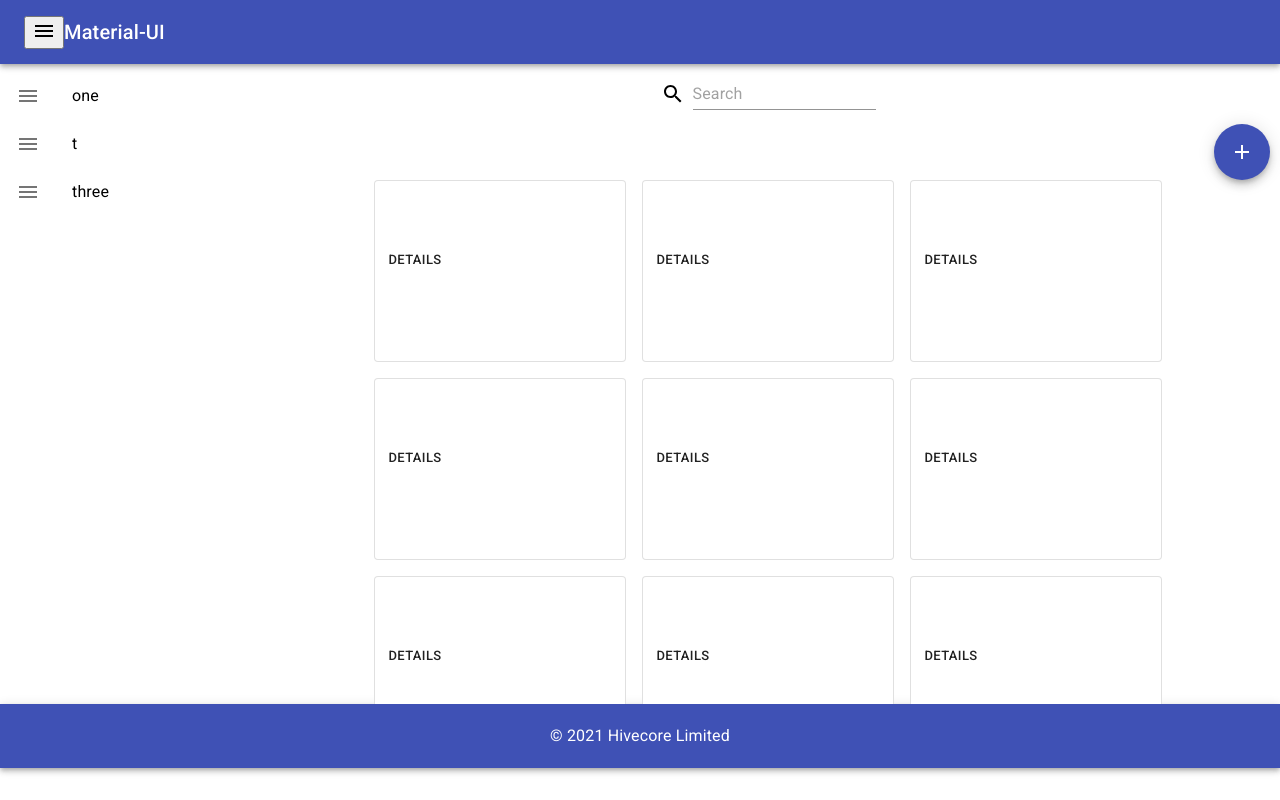
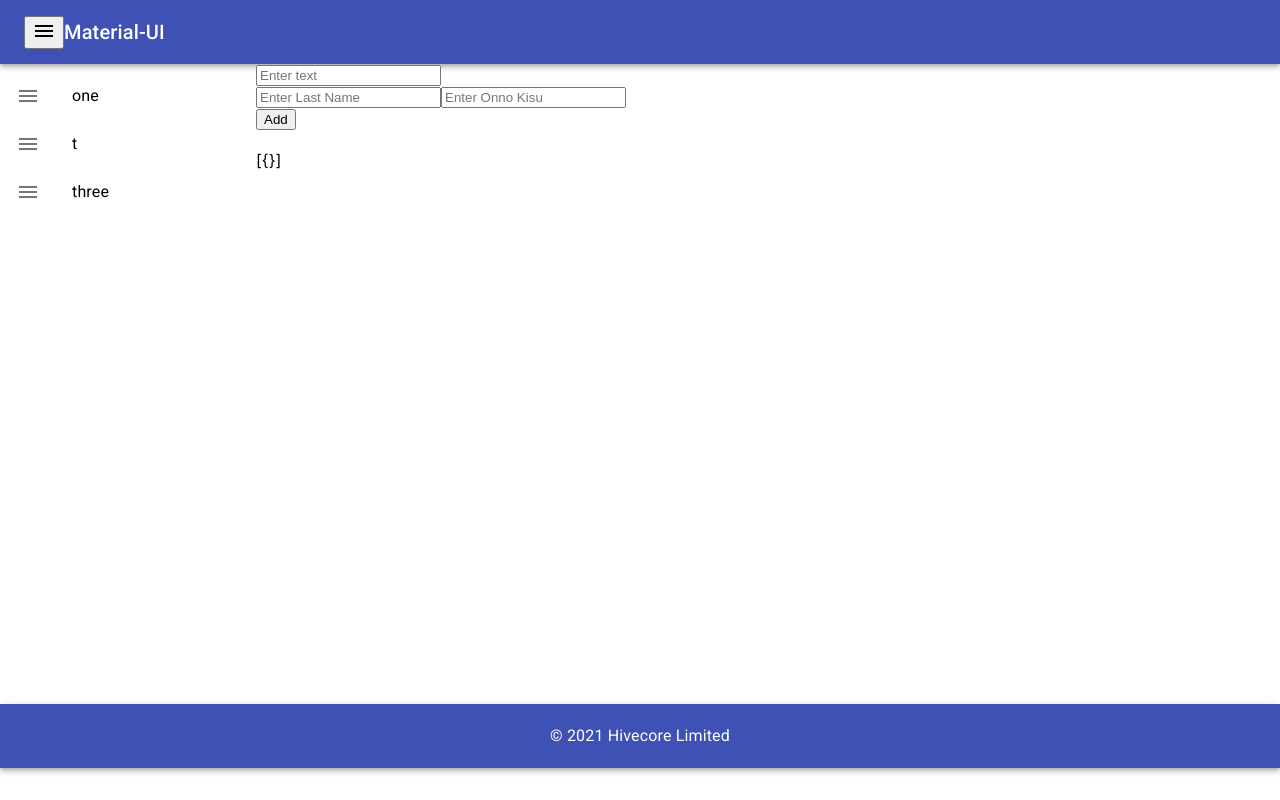
Before and after one commit to hivecoreltd/materialUReact, a React (Create React App) app: page /#/addrem/1 in a window 1280 px wide. Built offline with nearby package versions, Linux system fonts and the light colour scheme; no server answers.

Commit message:
dynamic form

```diff
--- a/src/App.js
+++ b/src/App.js
@@ -11,11 +11,16 @@ import Fab from '@material-ui/core/Fab';
 import AddIcon from '@material-ui/icons/Add';
 import {Navbar} from "../src/Context/NavbarProvider"
 import React from "react"
+// import AddItem from "./Pages/AddItem";
+import AddItem from "../src/Pages/AddItem";
+import AddRem from "../src/Component/AddRemove/AddRem"
+
 
 // import ResponsiveDrawer from "../src/Component/TestDrawer/TestDrawer"
 import ResponsiveDrawer from "../src/Component/Drawer/ResponsiveDrawer";
 import { grey } from "@material-ui/core/colors";
 import SearchAppBar from "../src/Component/NavBar/NavBar";
+
 
 function App() {
   let route = [
@@ -114,8 +119,9 @@ function App() {
           }}
         >
           <Switch>
+            <Route path="/addrem/:in?" component={()=><AddItem/>} />
             <Route exact path="/" component={()=><ViewList items={items} />} />
-            <Route path="/about/:idn" component={About} />
+            <Route path="/about/:in?" component={About} />
           </Switch>
 
 
@@ -126,6 +132,8 @@ function App() {
         <AddIcon />
       </Fab> */}
 
+      {/* <AddRem/> */}
+
       <Footer></Footer>
 
     </div>
--- /dev/null
+++ b/src/Component/AddRemove/AddRem.js
@@ -0,0 +1,100 @@
+import React, { useState } from "react";
+
+function AddRem() {
+  // const [inputList, setInputList] = useState([{ Name: "", lastName: "" }]);
+  const [inputList, setInputList] = useState([{}]);
+  const [fields, setFields] = useState([{ value: null }]);
+  //{ name : "", fields : [ { fieldNmae: "" , fieldType : "" } ] }
+
+  function handleChange(i, event) {
+    const values = [...fields];
+    values[i].value = event.target.value;
+    setFields(values);
+  }
+
+  function handleAdd() {
+    const values = [...fields];
+    values.push({ value: null });
+    setFields(values);
+  }
+
+  function handleRemove(i) {
+    const values = [...fields];
+    values.splice(i, 1);
+    setFields(values);
+  }
+
+
+
+
+
+  // handle input change
+  const handleInputChange = (e, index) => {
+    const { name, value } = e.target;
+    const list = [...inputList];
+    list[index][name] = value;
+    setInputList(list);
+  };
+
+  // handle click event of the Remove button
+  const handleRemoveClick = index => {
+    const list = [...inputList];
+    list.splice(index, 1);
+    setInputList(list);
+  };
+
+  // handle click event of the Add button
+  const handleAddClick = () => {
+    setInputList([...inputList, { name: "", fields: [{ fieldNmae: "", fieldType: "" }] }]);
+  };
+
+  return (
+    <div className="App">
+
+
+      {fields.map((field, idx) => {
+        return (
+          <div key={`${field}-${idx}`}>
+            <input
+              type="text"
+              placeholder="Enter text"
+              value={field.value || ""}
+              onChange={e => handleChange(idx, e)}
+            />
+
+          </div>
+        );
+      })}
+
+      {inputList.map((x, i) => {
+        return (
+          <div className="box">
+            <input
+              className="fieldNmae"
+              name="fieldNmae"
+              placeholder="Enter Last Name"
+              value={x.fieldNmae}
+              onChange={e => handleInputChange(e, i)}
+            />
+            <input
+              className="fieldType"
+              name="fieldType"
+              placeholder="Enter Onno Kisu"
+              value={x.fieldType}
+              onChange={e => handleInputChange(e, i)}
+            />
+            <div className="btn-box">
+              {inputList.length !== 1 && <button
+                className="mr10"
+                onClick={() => handleRemoveClick(i)}>Remove</button>}
+              {inputList.length - 1 === i && <button onClick={handleAddClick}>Add</button>}
+            </div>
+          </div>
+        );
+      })}
+      <div style={{ marginTop: 20 }}>{JSON.stringify(inputList)}</div>
+    </div>
+  );
+}
+
+export default AddRem;
--- /dev/null
+++ b/src/Pages/AddItem.js
@@ -0,0 +1,14 @@
+import React from 'react'
+import AddRem from "../Component/AddRemove/AddRem"
+
+export default function AddItem() {
+    return (
+        <div  style={{
+            width: "100%",
+            disply: "flex",
+          }}>
+
+            <AddRem></AddRem>
+        </div>
+    )
+}
```
Also changed, not shown: src/index.js (+5 -5 lines), src/Component/AddRemove/AddRem.css (added).
